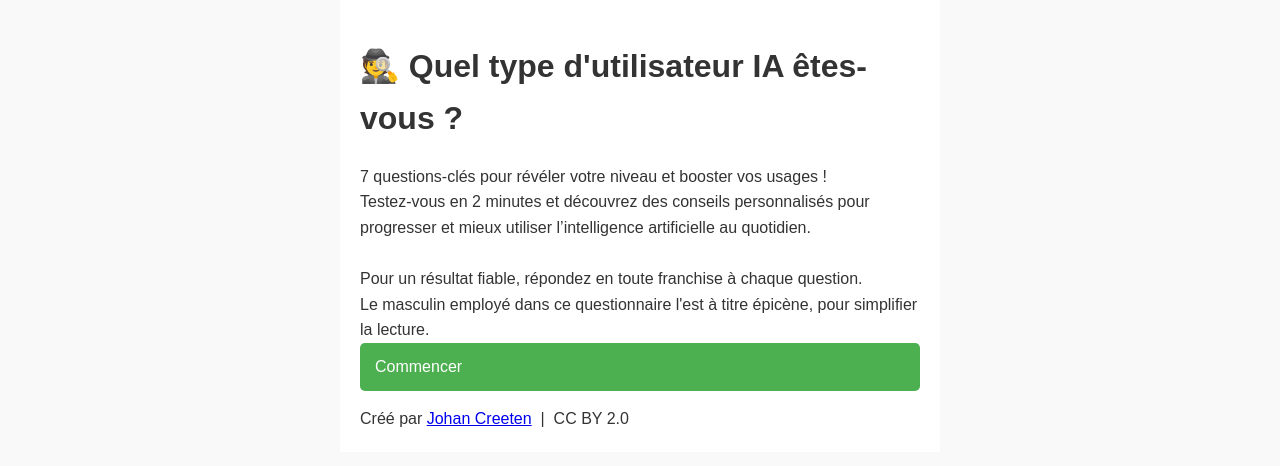
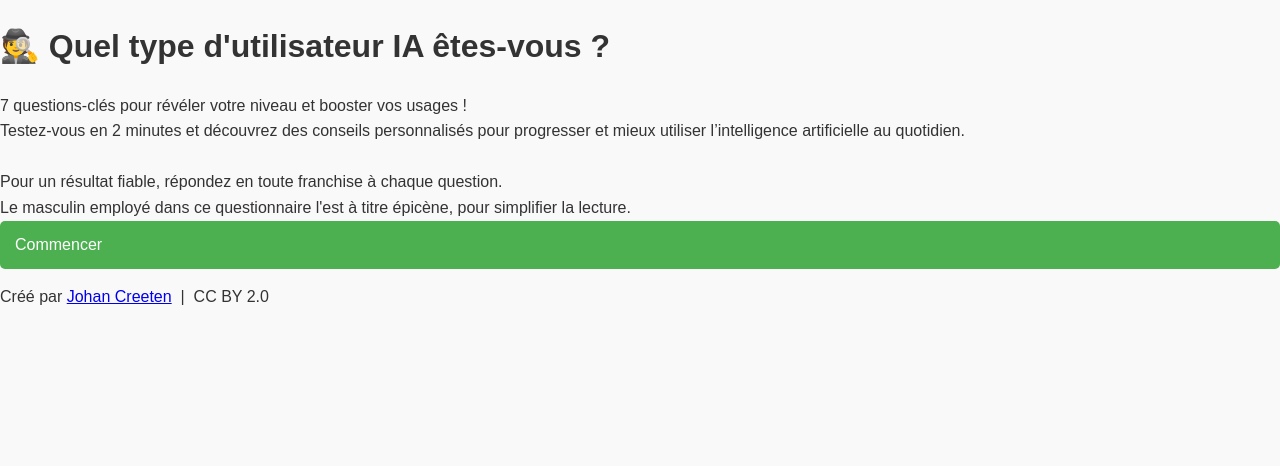
Before and after one commit to johancreeten/questionnaire_IA, a plain HTML site: page index.html in a window 1280 px wide. Drawn offline with Linux system fonts and the light colour scheme.

Commit message:
Update index.html

```diff
--- a/index.html
+++ b/index.html
@@ -3,18 +3,13 @@
 <head>
   <meta charset="UTF-8">
   <title>🕵️ Quel genre d’utilisateur d’IA êtes-vous ?</title>
-  <meta name="viewport" content="width=device-width, initial-scale=1.0">
+  <meta name="viewport" content="width=800, user-scalable=no">
   <meta name="description" content="Testez-vous en 2 minutes et découvrez des conseils personnalisés pour progresser avec l’intelligence artificielle au quotidien.">
   <link rel="stylesheet" href="style.css">
 </head>
 <body>
-  <!-- Barre de progression -->
   <div id="progress-bar"></div>
-
-  <!-- Conteneur principal pour tout le contenu -->
-  <div id="app" class="container"></div>
-
-  <!-- Script -->
+  <div id="app"></div>
   <script src="script.js"></script>
 </body>
 </html>
```
